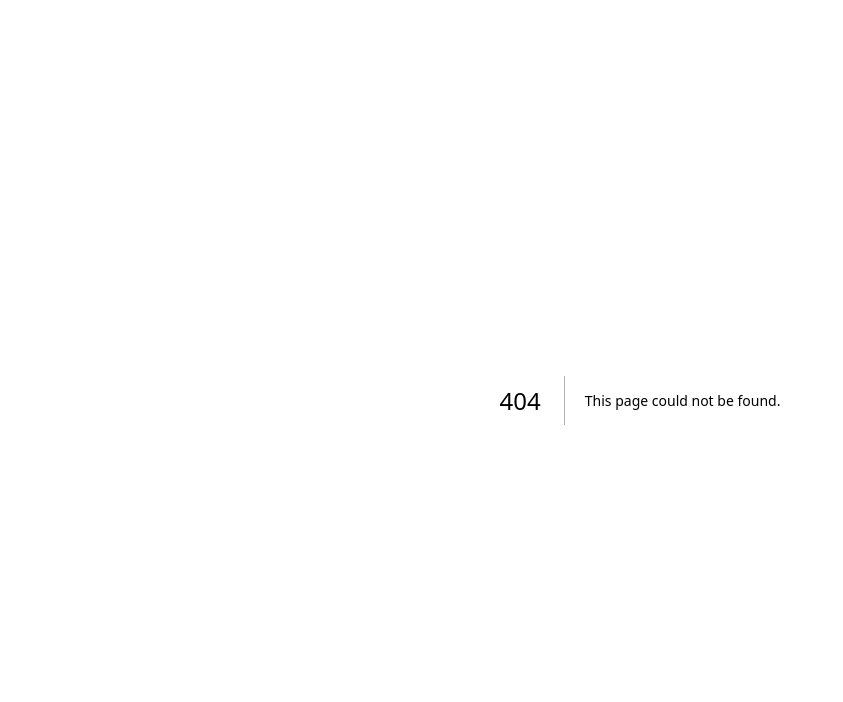
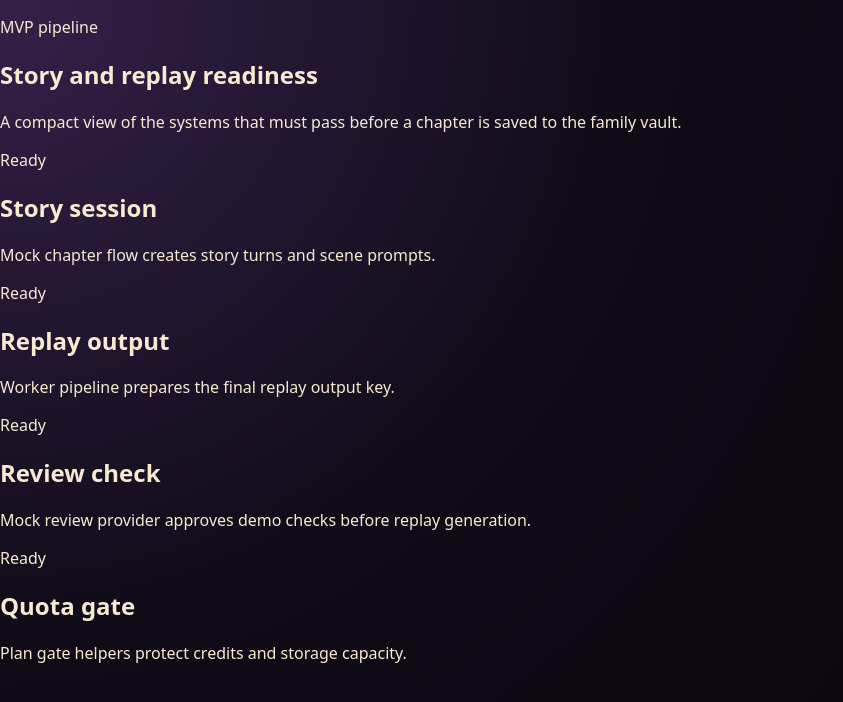
Before and after one commit to OmarA1-Bakri/StoryTime, a Next.js app in the folder apps/web/: page /app/pipeline in a window 1280 px wide. Before the commit this address had no page. Shown: the top 702 px of the page, without its empty margins (0-843 px from the left). Built offline with nearby package versions, Linux system fonts and the light colour scheme.

Commit message:
feat: add web pipeline status page

```diff
--- /dev/null
+++ b/apps/web/app/app/pipeline/page.tsx
@@ -0,0 +1,27 @@
+const pipelineStages = [
+  { name: "Story session", status: "Ready", detail: "Mock chapter flow creates story turns and scene prompts." },
+  { name: "Replay output", status: "Ready", detail: "Worker pipeline prepares the final replay output key." },
+  { name: "Review check", status: "Ready", detail: "Mock review provider approves demo checks before replay generation." },
+  { name: "Quota gate", status: "Ready", detail: "Plan gate helpers protect credits and storage capacity." }
+];
+
+export default function PipelinePage() {
+  return (
+    <main className="app-shell">
+      <section className="app-panel">
+        <p className="eyebrow">MVP pipeline</p>
+        <h1>Story and replay readiness</h1>
+        <p className="lead">A compact view of the systems that must pass before a chapter is saved to the family vault.</p>
+        <div className="feature-grid">
+          {pipelineStages.map((stage) => (
+            <article className="feature-card" key={stage.name}>
+              <span>{stage.status}</span>
+              <h2>{stage.name}</h2>
+              <p>{stage.detail}</p>
+            </article>
+          ))}
+        </div>
+      </section>
+    </main>
+  );
+}
```
Also changed, not shown: 1 other file (tests, documents, lock files or other folders).
